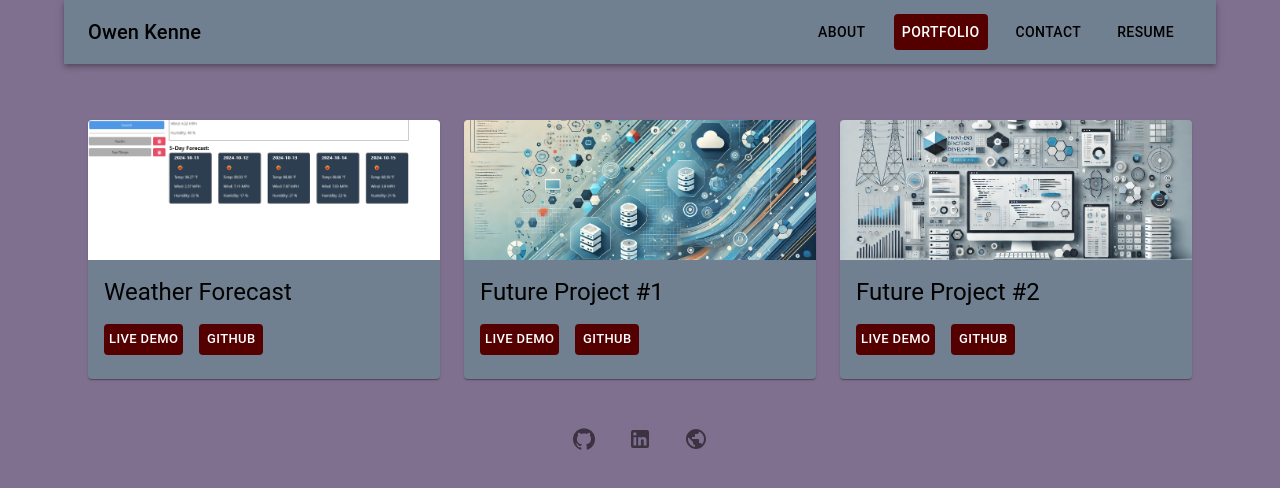
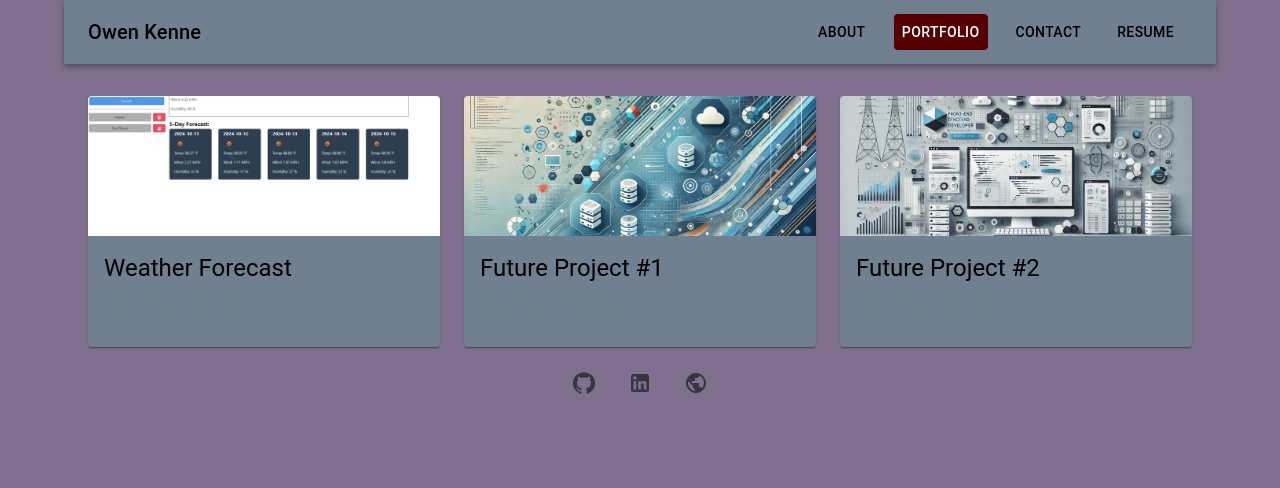
Before and after one commit to O-KenneDevWorks/portfolio-development-playground, a React (Vite) app: page /portfolio in a window 1280 px wide. Shown: the top 488 px of the page. Built offline with nearby package versions, Linux system fonts and the light colour scheme.

Commit message:
Dedicated Project Component
Removed project card rendering from portfolio and moved it to a dedicated component

```diff
--- a/src/components/Portfolio.jsx
+++ b/src/components/Portfolio.jsx
@@ -1,7 +1,8 @@
-import { Grid, Card, CardContent, CardMedia, Typography, Button } from '@mui/material';
+import { Grid, Container } from '@mui/material';
 import weatherForecast from '../assets/weather_forecast.png';
 import futureProject from '../assets/future_project.webp';
 import futureProject2 from '../assets/future_project_2.webp';
+import Project from './Project.jsx';
 
 export default function Portfolio() {
   const projects = [
@@ -39,31 +40,12 @@ export default function Portfolio() {
   }
 
   return (
-    <Grid container spacing={3} sx={{ padding: 3 }}>
-      {projects.map((project, index) => (
-        <Grid item xs={12} sm={6} md={4} key={index}>
-          <Card>
-            <CardMedia component="img" height="140" image={project.image} alt={project.title} />
-            <CardContent>
-              <Typography gutterBottom variant="h5" component="div">
-                {project.title}
-              </Typography>
-              <Button
-                size="small" href={project.deployedUrl}
-                target="_blank"
-                sx={buttons}>
-                Live Demo
-              </Button>
-              <Button
-                size="small" href={project.githubUrl}
-                target="_blank"
-                sx={buttons}>
-                GitHub
-              </Button>
-            </CardContent>
-          </Card>
-        </Grid>
-      ))}
-    </Grid>
+    <Container>
+      <Grid container spacing={3}>
+        {projects.map((project, index) => (
+          <Project key={index} {...project} />
+        ))}
+      </Grid>
+    </Container>
   );
 }
--- /dev/null
+++ b/src/components/Project.jsx
@@ -0,0 +1,19 @@
+// src/components/Project.jsx
+import { Card, CardContent, CardMedia, Typography, Button, Grid } from '@mui/material';
+
+export default function Project({ title, image, deployedUrl, githubUrl }) {
+  return (
+    <Grid item xs={12} sm={6} md={4}>
+      <Card>
+        <CardMedia component="img" height="140" image={image} alt={title} />
+        <CardContent>
+          <Typography gutterBottom variant="h5" component="div">
+            {title}
+          </Typography>
+          <Button size="small" href={deployedUrl} target="_blank">Live Demo</Button>
+          <Button size="small" href={githubUrl} target="_blank">GitHub</Button>
+        </CardContent>
+      </Card>
+    </Grid>
+  );
+}
```
